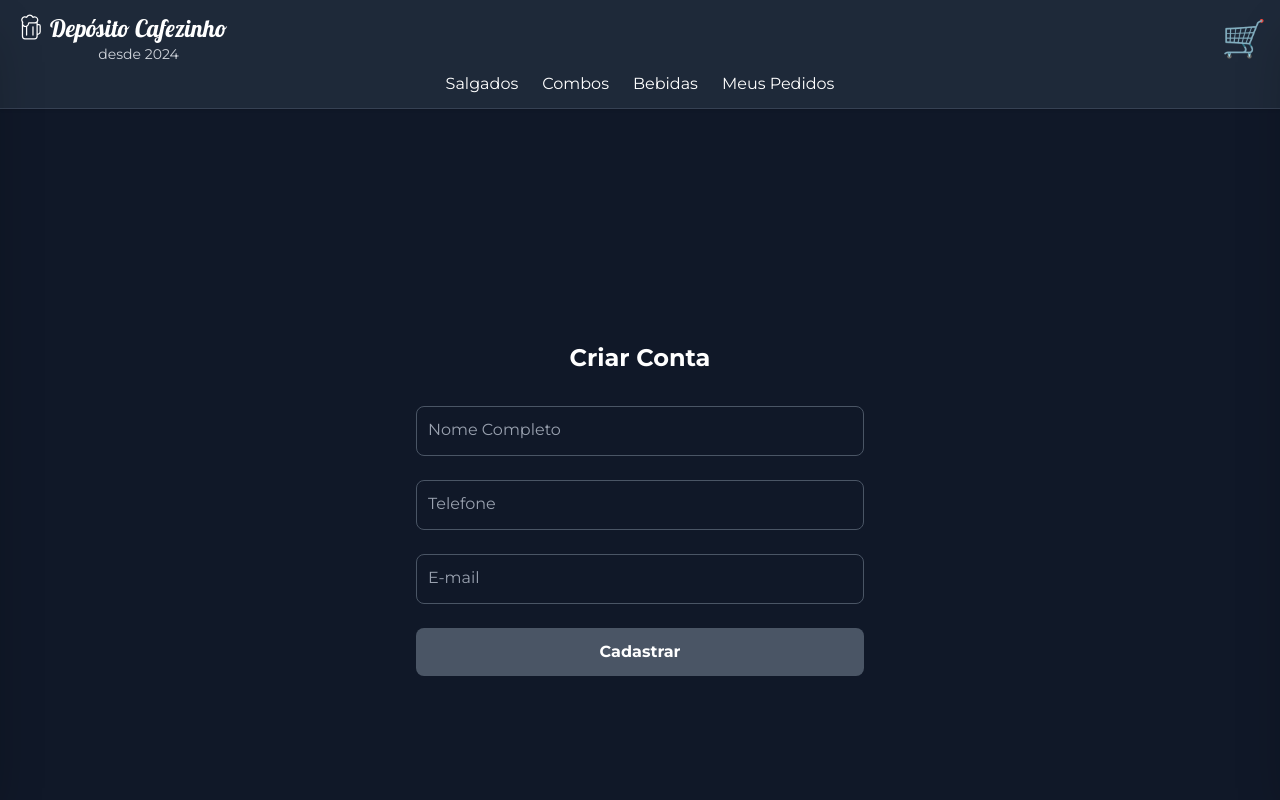
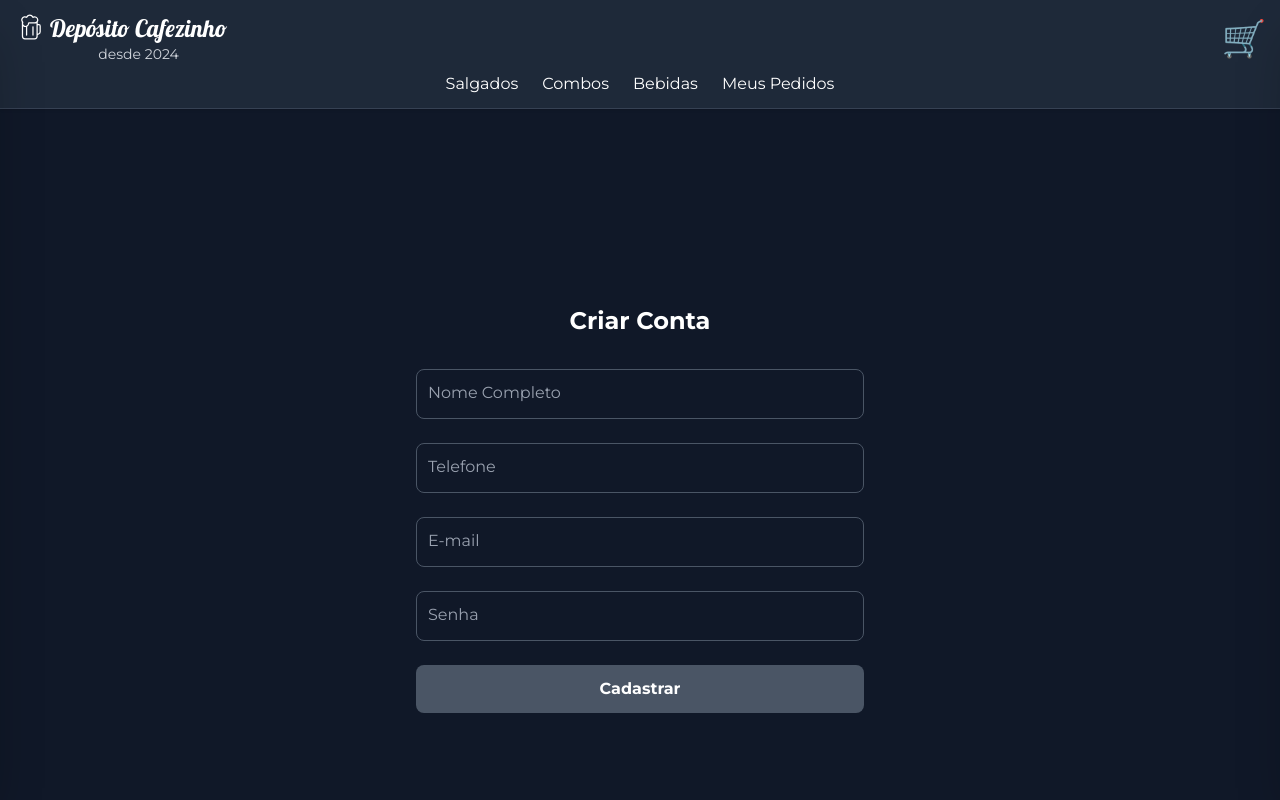
Before and after one commit to flavio16silva/deposito-cafezinho-react, a React (Vite) app: page /cadastro in a window 1280 px wide. Shown: the top 800 px of the page. Built offline with nearby package versions, Linux system fonts and the light colour scheme.

Commit message:
Cadastro: Senha: validador inserido

```diff
--- a/src/components/cadastro.jsx
+++ b/src/components/cadastro.jsx
@@ -5,11 +5,13 @@ const Cadastro = () => {
   const [nome, setNome] = useState('')
   const [telefone, setTelefone] = useState('')
   const [email, setEmail] = useState('')
+  const [senha, setSenha] = useState('')
 
   // Estado para controlar o campo em foco (placeholder)
   const [focoNome, setFocoNome] = useState(false)
   const [focoTelefone, setFocoTelefone] = useState(false)
   const [focoEmail, setFocoEmail] = useState(false)
+  const [focoSenha, setFocoSenha] = useState(false)
 
   // Função para validar formato do email
   const validarEmail = (email) => {
@@ -21,7 +23,7 @@ const Cadastro = () => {
   // Função para processar o cadastro
   const handleCadastro = () => {
     // Verifica se todos os campos estão preenchidos
-    if (!nome || !telefone || !email) {
+    if (!nome || !telefone || !email || !senha) {
       alert('Por favor, preencha todos os campos')
       return
     }
@@ -32,11 +34,18 @@ const Cadastro = () => {
       return
     }
 
+    // Verifica se a senha tem no mínimo 6 caracteres
+    if (senha.length < 6) {
+      alert('A senha deve ter no mínimo 6 caracteres')
+      return
+    }
+
     // Simula o cadastro (salva no localStorage)
     const usuario = {
       nome: nome,
       telefone: telefone,
       email: email,
+      senha: senha,
       dataCadastro: new Date().toISOString()
     }
 
@@ -171,12 +180,45 @@ const Cadastro = () => {
               </p>
             )}
           </div>
+          {/* Campo Senha */}
+          <div className="relative">
+            {/* Label (título do campo) */}
+            <label
+              htmlFor="senha"
+              className={`absolute left-3 transition-all duration-200 pointer-events-none
+                ${focoSenha || senha
+                  ? 'text-xs -top-2 text-amber-400 bg-gray-900 px-1'
+                  : 'text-base top-3 text-gray-400'
+                }`}
+            >
+              Senha
+            </label>
+
+            {/* Input do tipo password (esconde os caracteres) */}
+            <input
+              id="senha"
+              type="password"
+              value={senha}
+              onChange={(e) => setSenha(e.target.value)}
+              onFocus={() => setFocoSenha(true)}
+              onBlur={() => setFocoSenha(false)}
+              className="w-full bg-transparent border border-gray-600 rounded-lg py-3 px-3 text-white focus:outline-none focus:border-amber-400 transition-colors"
+              placeholder=" "
+            />
+
+            {/* Dica de segurança (opcional) */}
+            {senha && senha.length < 6 && (
+              <p className="text-red-500 text-xs mt-1 ml-1">
+                A senha deve ter no mínimo 6 caracteres
+              </p>
+            )}
+          </div>
           {/* Botão Cadastrar */}
           <button
             onClick={handleCadastro}
-            disabled={!nome || !telefone || !email || !validarEmail(email)}
+            disabled={!nome || !telefone || !email || !senha || senha.length < 6 || !validarEmail(email)}
             className={`w-full py-3 rounded-lg font-bold transition-colors
-                ${!nome || !telefone || !email || !validarEmail(email)
+                ${!nome || !telefone || !email || !senha || senha.length < 6 || !validarEmail(email)
                 ? 'bg-gray-600 cursor-not-allowed'
                 : 'bg-amber-500 hover:bg-amber-600'
               } text-white`}
```
